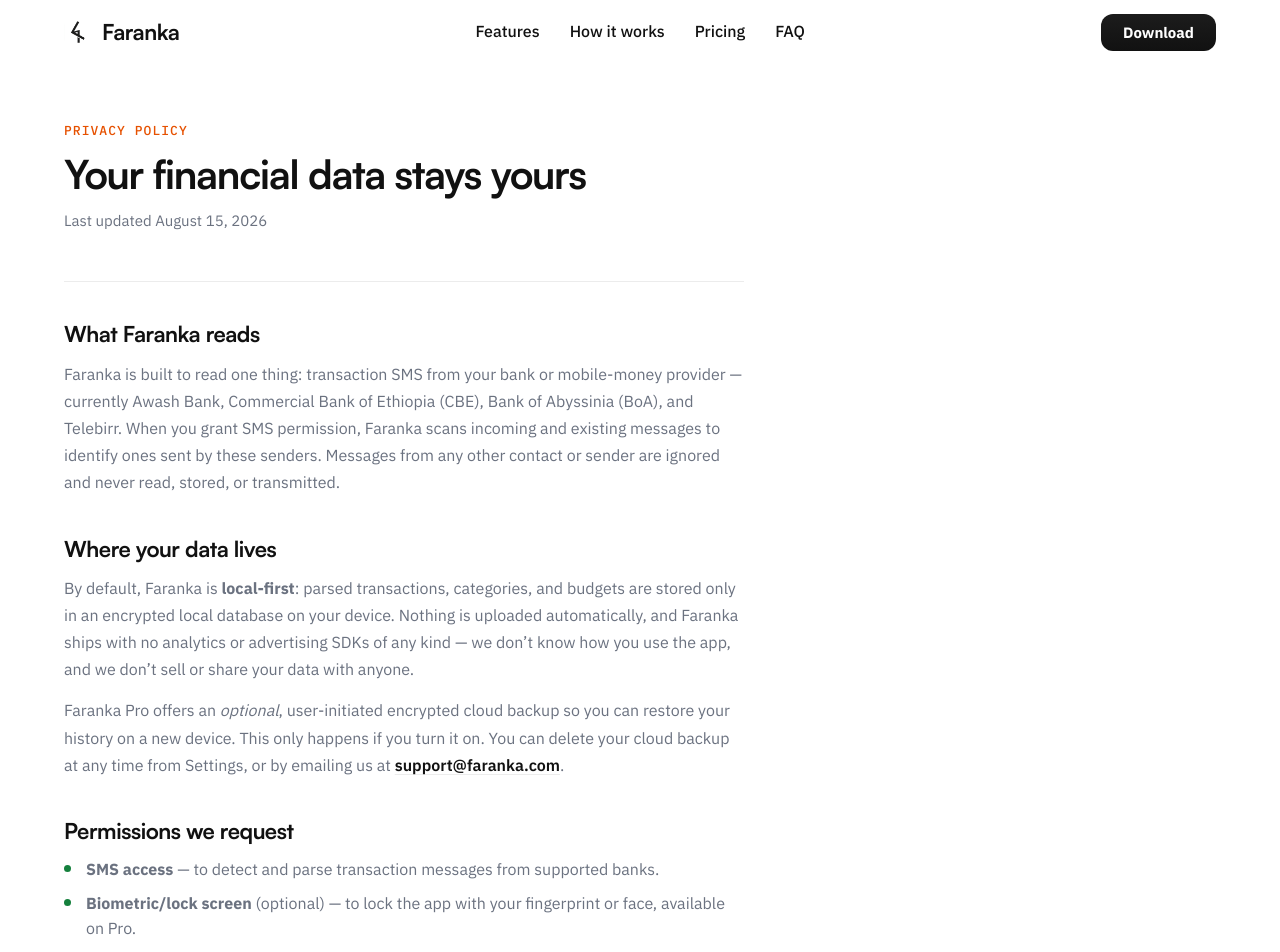
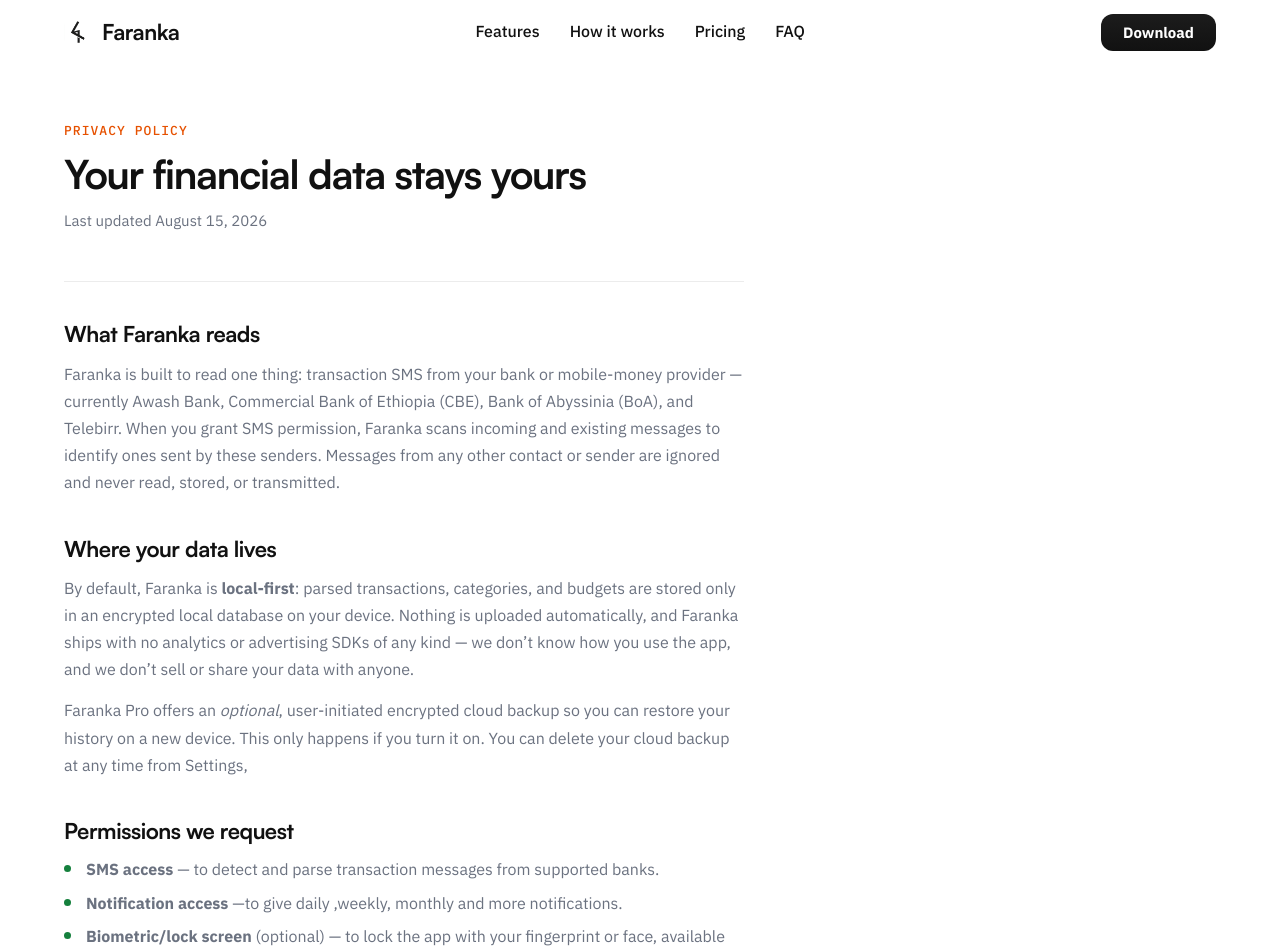
Before and after one commit to andinetd/genze-eb-web, a Next.js app: page /privacy in a window 1280 px wide. Shown: the top 952 px of the page. Built offline with nearby package versions, Linux system fonts and the light colour scheme.

Commit message:
feat(Auth): update copy and add notification access permission

```diff
--- a/app/components/FinalCTA.jsx
+++ b/app/components/FinalCTA.jsx
@@ -10,7 +10,7 @@
           <DownloadButton className="btn btn-white">Download for Android</DownloadButton>
         </Reveal>
         <Reveal as="p" className="download-meta" delay={0.14}>
-          Free to download · Android 8.0+
+          Free to download .
         </Reveal>
       </div>
     </section>
--- a/app/faq/page.js
+++ b/app/faq/page.js
@@ -30,7 +30,7 @@
   },
   {
     q: "How do categories work?",
-    a: "Each transaction is automatically categorized based on the SMS text. You can change a transaction's category by tapping it and selecting a different one, or split a transaction across multiple categories.",
+    a: "Each transaction is automatically categorized based on the reason field found from the receipt parsing. You can change a transaction's category by tapping it and selecting a different one, or split a transaction across multiple categories.",
   },
   {
     q: "Can I create budgets?",
--- a/app/privacy/page.js
+++ b/app/privacy/page.js
@@ -46,8 +46,7 @@
             <p>
               Faranka Pro offers an <em>optional</em>, user-initiated encrypted cloud backup so you
               can restore your history on a new device. This only happens if you turn it on. You
-              can delete your cloud backup at any time from Settings, or by emailing us at{" "}
-              <a href={`mailto:${supportEmail}`}>{supportEmail}</a>.
+              can delete your cloud backup at any time from Settings,
             </p>
 
             <h2>Permissions we request</h2>
@@ -55,6 +54,9 @@
               <li>
                 <strong>SMS access</strong> — to detect and parse transaction messages from
                 supported banks.
+              </li>
+              <li>
+                <strong>Notification access</strong> —to give daily ,weekly, monthly and more notifications.
               </li>
               <li>
                 <strong>Biometric/lock screen</strong> (optional) — to lock the app with your
```
